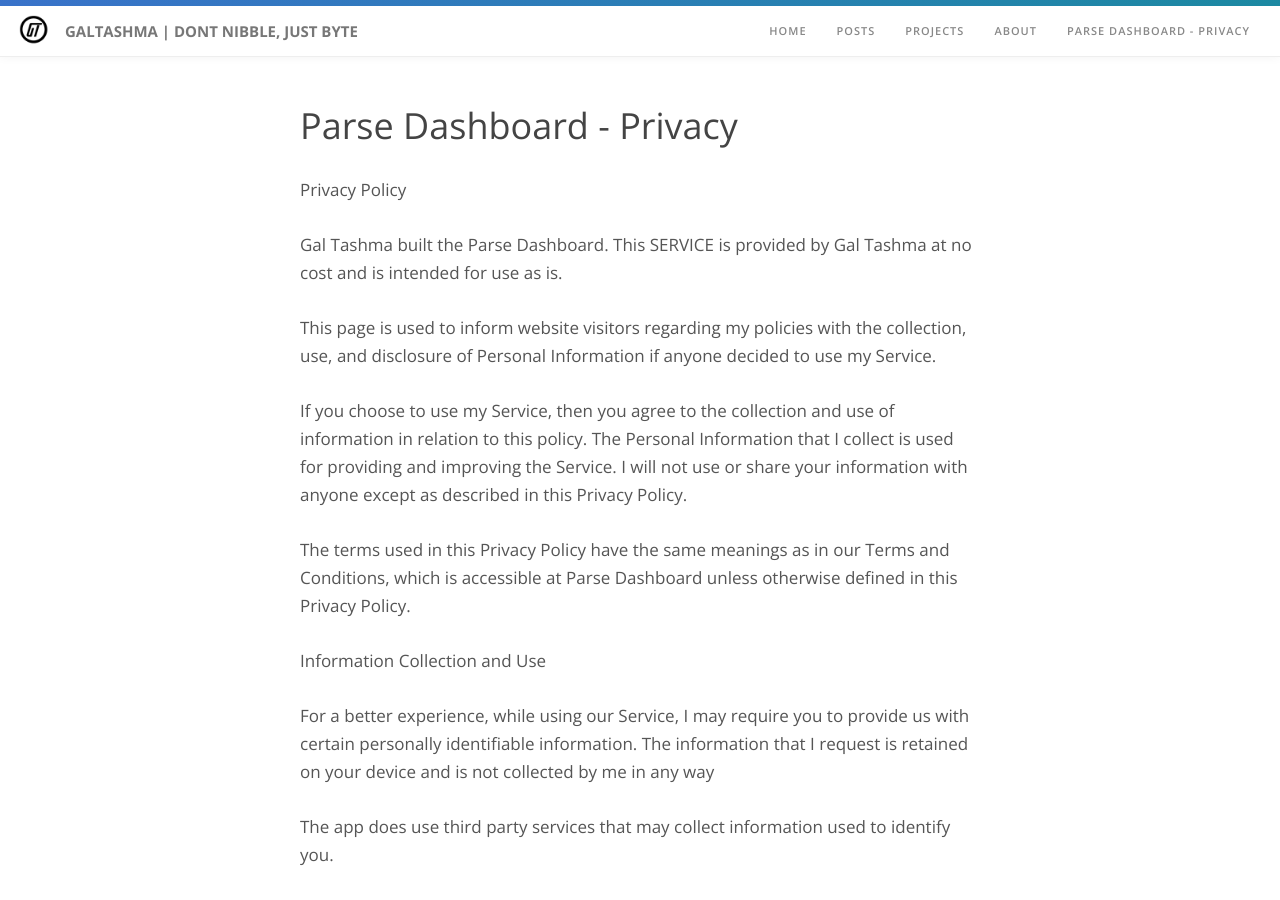
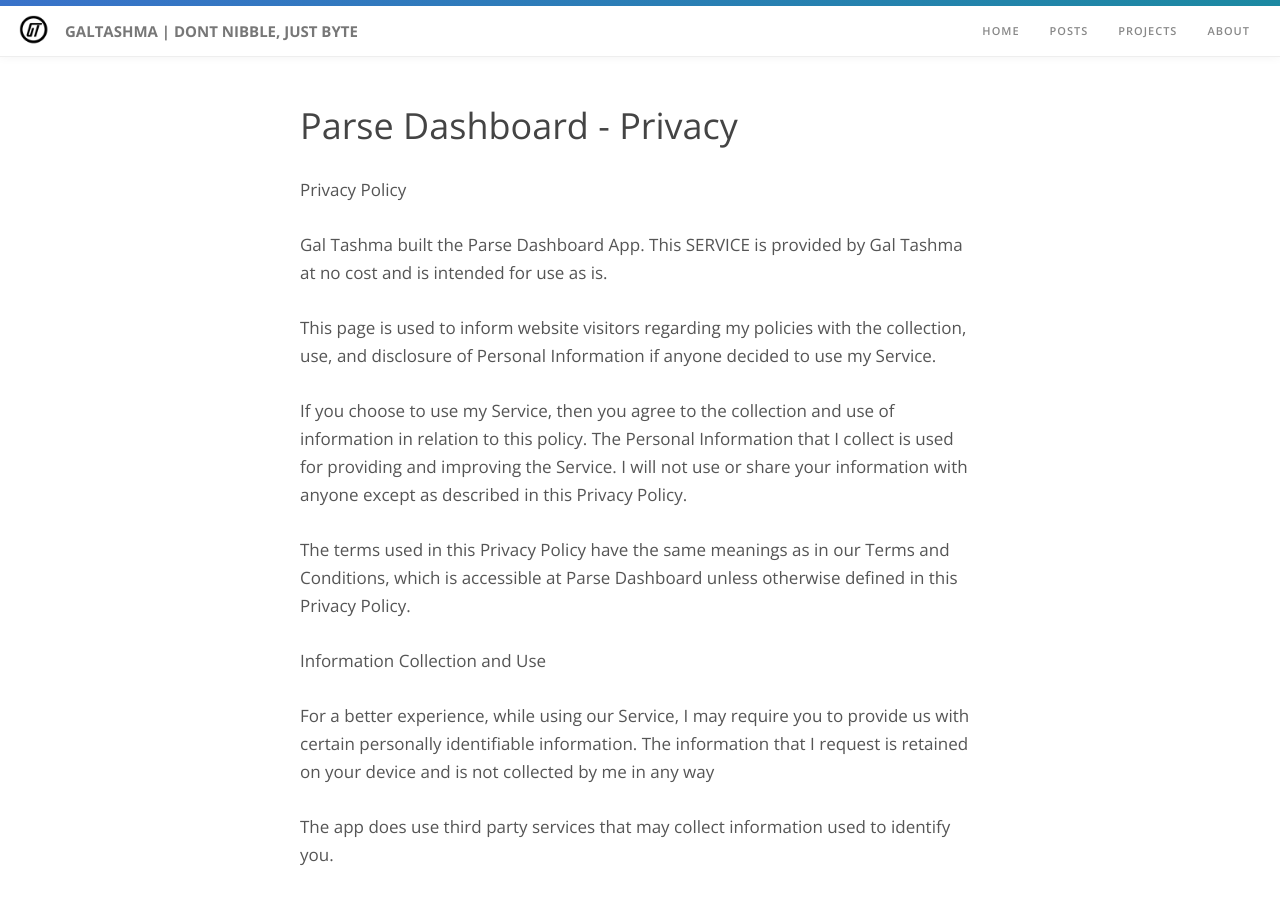
Before and after one commit to bitterbit/bitterbit.github.io, a Jekyll site: the page built from parsed-privacy.md, in a window 1280 px wide and 900 px high. Built offline with Jekyll 4.4.1, drawn with Linux system fonts in a browser that asks for light colours; comment, search, counter and statistics services are not loaded.

Commit message:
Update and rename pd-privacy.md to parsed-privacy.md

```diff
--- a/pd-privacy.md
+++ b/parsed-privacy.md
@@ -1,13 +1,14 @@
 ---
 layout: page
 title: Parse Dashboard - Privacy
-permalink: /pd-privacy/
+permalink: /parsed-privacy/
 weight: 30
+exclude: true
 ---
 
 Privacy Policy
 
-Gal Tashma built the Parse Dashboard. This SERVICE is provided by Gal Tashma at no cost and is intended for use as is.
+Gal Tashma built the Parse Dashboard App. This SERVICE is provided by Gal Tashma at no cost and is intended for use as is.
 
 This page is used to inform website visitors regarding my policies with the collection, use, and disclosure of Personal Information if anyone decided to use my Service.
 
```
